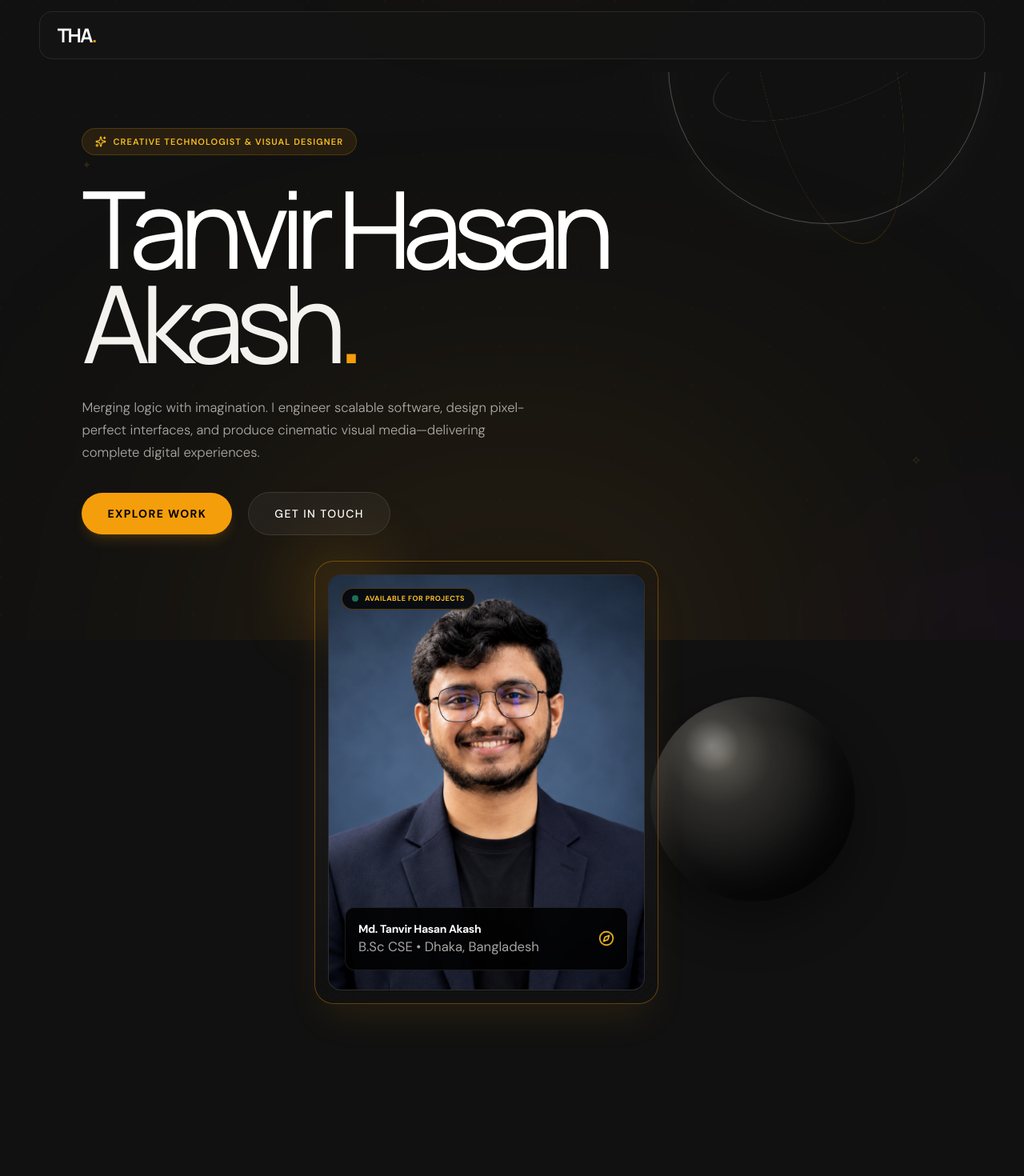
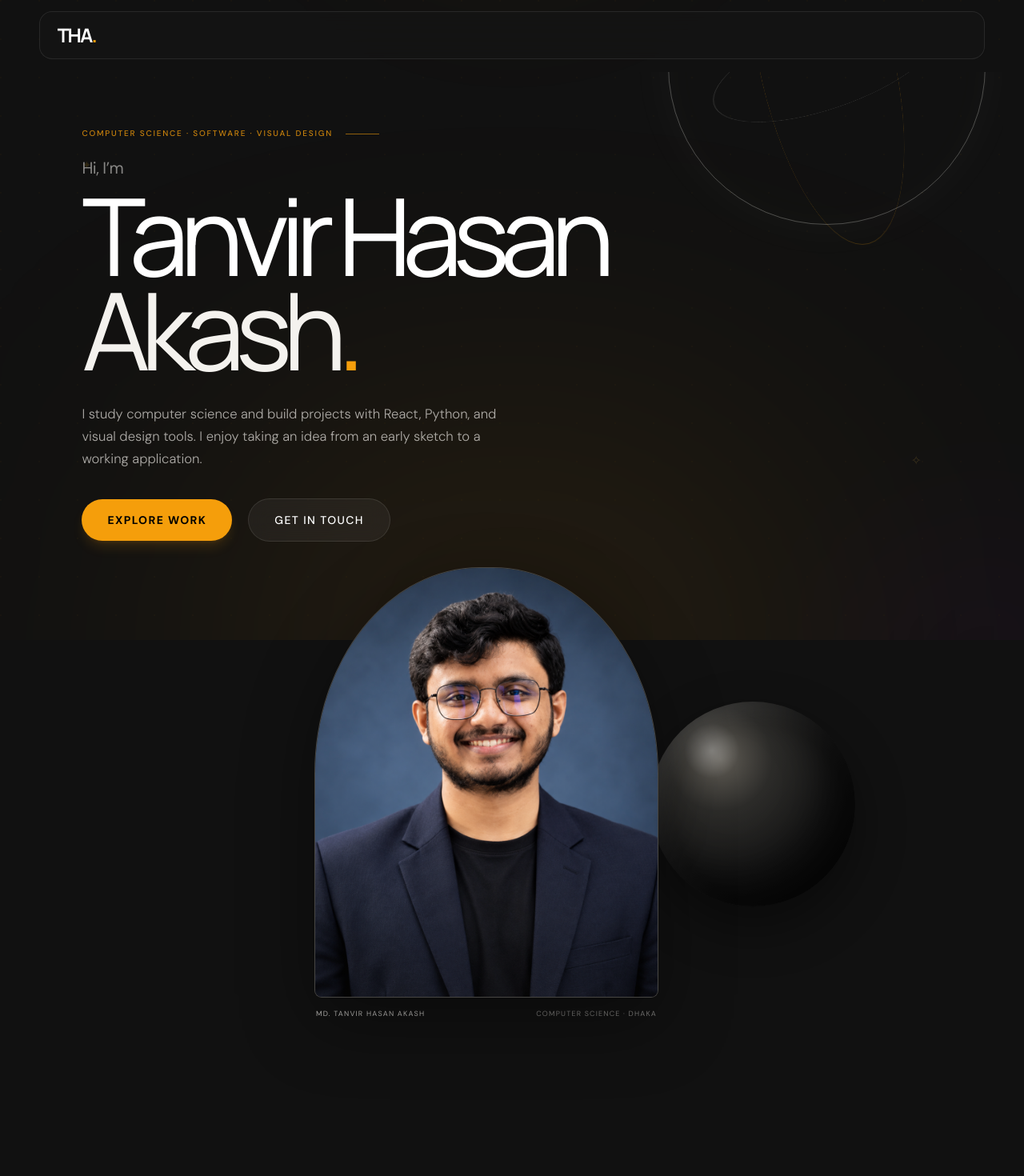
Before and after one commit to Akash2281/Portfolio-of-Md.-Tanvir-Hasan-Akash, a React (Vite) app: page / in a window 1280 px wide. Shown: the top 1470 px of the page at 80% size. Built offline with nearby package versions, Linux system fonts and the light colour scheme.

Commit message:
Redesign portfolio intro around portrait

```diff
--- a/src/App.css
+++ b/src/App.css
@@ -112,6 +112,21 @@ section#hero > div:not(.hero-geometry) > div:nth-child(2) { position: relative;
 section#hero > div:not(.hero-geometry) > div:nth-child(2) > div { max-width: 430px !important; }
 section#hero > div:not(.hero-geometry) > div:nth-child(2) > div > div { filter: none; }
 
+/* A personal, portrait-led introduction with its own editorial details. */
+.hero-copy { position: relative; z-index: 2; }
+.hero-intro-label { display: flex; align-items: center; gap: 16px; color: rgba(245,158,11,.8); font: 500 10px/1.4 'DM Sans', sans-serif; letter-spacing: .18em; }
+.hero-label-rule { width: 42px; height: 1px; background: rgba(245,158,11,.56); }
+.hero-greeting { margin-bottom: 12px; color: rgba(244,242,238,.52); font: 400 clamp(17px,1.6vw,22px)/1.2 'DM Sans',sans-serif; letter-spacing: -.025em; }
+.hero-summary { max-width: 540px !important; }
+.hero-photo-column { position: relative; z-index: 2; }
+.hero-photo { position: relative; width: 100%; max-width: 430px; }
+.hero-photo-frame { position: relative; height: clamp(390px, 42vw, 560px); overflow: hidden; border: 1px solid rgba(244,242,238,.17); border-radius: 48% 48% 9px 9px; background: #242321; box-shadow: 0 28px 90px rgba(0,0,0,.38); }
+.hero-photo-frame::after { content: ''; position: absolute; inset: 0; pointer-events: none; background: linear-gradient(180deg, transparent 62%, rgba(15,15,14,.22)); }
+.hero-photo-frame img { display: block; width: 100%; height: 100%; object-fit: cover; object-position: center 35%; transition: transform .8s cubic-bezier(.2,.7,.2,1); }
+.hero-photo:hover .hero-photo-frame img { transform: scale(1.025); }
+.hero-photo-caption { display: flex; justify-content: space-between; gap: 12px; padding: 14px 2px 0; color: rgba(244,242,238,.48); font-size: 9px; letter-spacing: .13em; }
+.hero-photo-caption span:first-child { color: rgba(244,242,238,.76); }
+
 /* Calm, high contrast sections, with the photography as the feature */
 section#expertise, section#study, section#projects, section#showcase, footer#contact {
   padding-left: clamp(24px, 8vw, 120px) !important;
@@ -195,6 +210,14 @@ footer#contact h2 { font-size: clamp(4rem, 10vw, 9rem) !important; }
 @media (max-width: 640px) {
   header.fixed { top: 8px; left: 12px; right: 12px; padding: 10px 14px !important; }
   section#hero { min-height: 820px; padding: 112px 20px 64px !important; }
+  section#hero > div:not(.hero-geometry) { width: 100%; }
+  .hero-copy { gap: 18px !important; }
+  .hero-intro-label { font-size: 9px; letter-spacing: .12em; }
+  .hero-greeting { margin-bottom: 8px; font-size: 17px; }
+  .hero-photo-column { margin-top: 2px; }
+  .hero-photo { max-width: 310px; }
+  .hero-photo-frame { height: clamp(310px, 92vw, 390px); }
+  .hero-photo-caption { font-size: 8px; letter-spacing: .09em; }
   section#hero > .hero-geometry { inset: 100px -22vw 280px 18vw; width: auto; opacity: .75; }
   .geo-ring { width: 250px; top: 0; right: 0; }
   .geo-orb { width: 150px; top: 34%; right: 20%; }
@@ -234,6 +257,9 @@ footer#contact h2 { font-size: clamp(4rem, 10vw, 9rem) !important; }
 @media (max-width: 420px) {
   header.fixed { left: 8px; right: 8px; padding: 9px 12px !important; }
   section#hero { min-height: 790px; padding-left: 16px !important; padding-right: 16px !important; }
+  .hero-photo { max-width: 270px; }
+  .hero-photo-frame { height: 320px; }
+  .hero-photo-caption { flex-direction: column; gap: 5px; }
   section#hero h1 { font-size: clamp(2.5rem, 12.5vw, 3.25rem) !important; letter-spacing: -.075em !important; }
   .study-grid { grid-template-columns: 1fr; }
   .study-card { min-height: 210px; }
--- a/src/App.jsx
+++ b/src/App.jsx
@@ -12,8 +12,6 @@ import {
   Mail,
   X,
   Image as ImageIcon,
-  Sparkles,
-  Compass,
   Menu,
   Maximize2
 } from 'lucide-react';
@@ -424,23 +422,25 @@ export default function Portfolio() {
         <div className="grid grid-cols-1 lg:grid-cols-12 gap-10 lg:gap-8 items-center">
 
           {/* Left Hero Content */}
-          <div className="lg:col-span-7 space-y-6 text-left">
+          <div className="lg:col-span-7 space-y-6 text-left hero-copy">
             <ScrollReveal>
-              <div className="inline-flex items-center gap-2 px-3.5 py-1.5 sm:px-4 sm:py-2 rounded-full bg-amber-500/10 border border-amber-500/20 text-amber-400 text-[11px] sm:text-xs font-semibold uppercase tracking-widest mb-2">
-                <Sparkles className="w-3.5 h-3.5" /> Creative Technologist & Visual Designer
+              <div className="hero-intro-label">
+                <span>COMPUTER SCIENCE · SOFTWARE · VISUAL DESIGN</span>
+                <span className="hero-label-rule" />
               </div>
             </ScrollReveal>
 
             <ScrollReveal delay={0.1}>
-              <h1 className="font-serif text-4xl sm:text-7xl md:text-8xl lg:text-7xl xl:text-8xl font-extrabold text-white tracking-tighter leading-[0.95] uppercase">
+              <div className="hero-greeting">Hi, I’m</div>
+              <h1 className="font-serif text-4xl sm:text-7xl md:text-8xl lg:text-7xl xl:text-8xl font-extrabold text-white tracking-tighter leading-[0.95]">
                 Tanvir Hasan <br />
                 <span className="text-neutral-500">Akash<span className="text-amber-500">.</span></span>
               </h1>
             </ScrollReveal>
 
             <ScrollReveal delay={0.2}>
-              <p className="text-sm sm:text-xl text-neutral-400 font-light leading-relaxed max-w-2xl pt-2">
-                Merging logic with imagination. I engineer scalable software, design pixel-perfect interfaces, and produce cinematic visual media—delivering complete digital experiences.
+              <p className="text-sm sm:text-xl text-neutral-400 font-light leading-relaxed max-w-2xl pt-2 hero-summary">
+                I study computer science and build projects with React, Python, and visual design tools. I enjoy taking an idea from an early sketch to a working application.
               </p>
             </ScrollReveal>
 
@@ -466,45 +466,24 @@ export default function Portfolio() {
             </ScrollReveal>
           </div>
 
-          {/* Right Hero: Responsive Glassmorphic Headshot Frame */}
-          <div className="lg:col-span-5 flex justify-center lg:justify-end">
+          {/* Portrait integrated into the introduction */}
+          <div className="lg:col-span-5 flex justify-center lg:justify-end hero-photo-column">
             <ScrollReveal delay={0.2} className="w-full max-w-[320px] sm:max-w-[430px]">
               <motion.div
-                whileHover={{ y: -6, scale: 1.01 }}
+                whileHover={{ y: -5 }}
                 transition={{ duration: 0.4, ease: "easeOut" }}
-                className="relative rounded-3xl p-3 sm:p-4 bg-gradient-to-b from-amber-500/25 via-white/[0.04] to-black/90 border border-amber-500/35 backdrop-blur-2xl shadow-2xl shadow-amber-500/10 group"
+                className="hero-photo group"
               >
-                {/* Glowing Corner Glow */}
-                <div className="absolute -top-6 -left-6 w-24 sm:w-28 h-24 sm:h-28 bg-amber-500/15 blur-2xl rounded-full pointer-events-none" />
-
-                <div className="relative w-full aspect-[4/5] sm:h-[520px] rounded-2xl overflow-hidden bg-neutral-900 border border-white/10">
+                <div className="hero-photo-frame">
                   <img
                     src="/profile.jpg"
-                    alt="Md. Tanvir Hasan Akash"
-                    className="w-full h-full object-cover group-hover:scale-105 transition-transform duration-700 filter brightness-[0.98] contrast-[1.02]"
-                    onError={(e) => {
-                      e.target.onerror = null;
-                      e.target.src="https://images.unsplash.com/photo-1534528741775-53994a69daeb?w=800&auto=format&fit=crop&q=80";
-                    }}
+                    alt="Portrait of Md. Tanvir Hasan Akash"
+                    className="w-full h-full object-cover group-hover:scale-[1.025] transition-transform duration-700"
                   />
-                  <div className="absolute inset-0 bg-gradient-to-t from-black/85 via-black/15 to-transparent" />
-
-                  {/* Status Badge */}
-                  <div className="absolute top-3 left-3 sm:top-4 sm:left-4 flex items-center gap-2 px-2.5 py-1 sm:px-3 sm:py-1.5 rounded-full bg-black/80 backdrop-blur-md border border-amber-500/30 text-[9px] sm:text-[10px] uppercase tracking-wider text-amber-400 font-bold">
-                    <span className="w-2 h-2 rounded-full bg-emerald-400 animate-pulse" />
-                    Available For Projects
-                  </div>
-
-                  {/* Profile Info Overlay */}
-                  <div className="absolute bottom-4 left-4 right-4 sm:bottom-6 sm:left-5 sm:right-5 space-y-3">
-                    <div className="bg-black/85 backdrop-blur-md p-3 sm:p-4 rounded-xl border border-white/10 flex justify-between items-center">
-                      <div>
-                        <h4 className="text-white text-xs sm:text-sm font-bold tracking-tight">Md. Tanvir Hasan Akash</h4>
-                        <p className="text-neutral-400 text-[10px] sm:text-[11px]">B.Sc CSE • Dhaka, Bangladesh</p>
-                      </div>
-                      <Compass className="w-4 h-4 sm:w-5 sm:h-5 text-amber-400 animate-spin" style={{ animationDuration: '14s' }} />
-                    </div>
-                  </div>
+                </div>
+                <div className="hero-photo-caption">
+                  <span>MD. TANVIR HASAN AKASH</span>
+                  <span>COMPUTER SCIENCE · DHAKA</span>
                 </div>
               </motion.div>
             </ScrollReveal>
```
